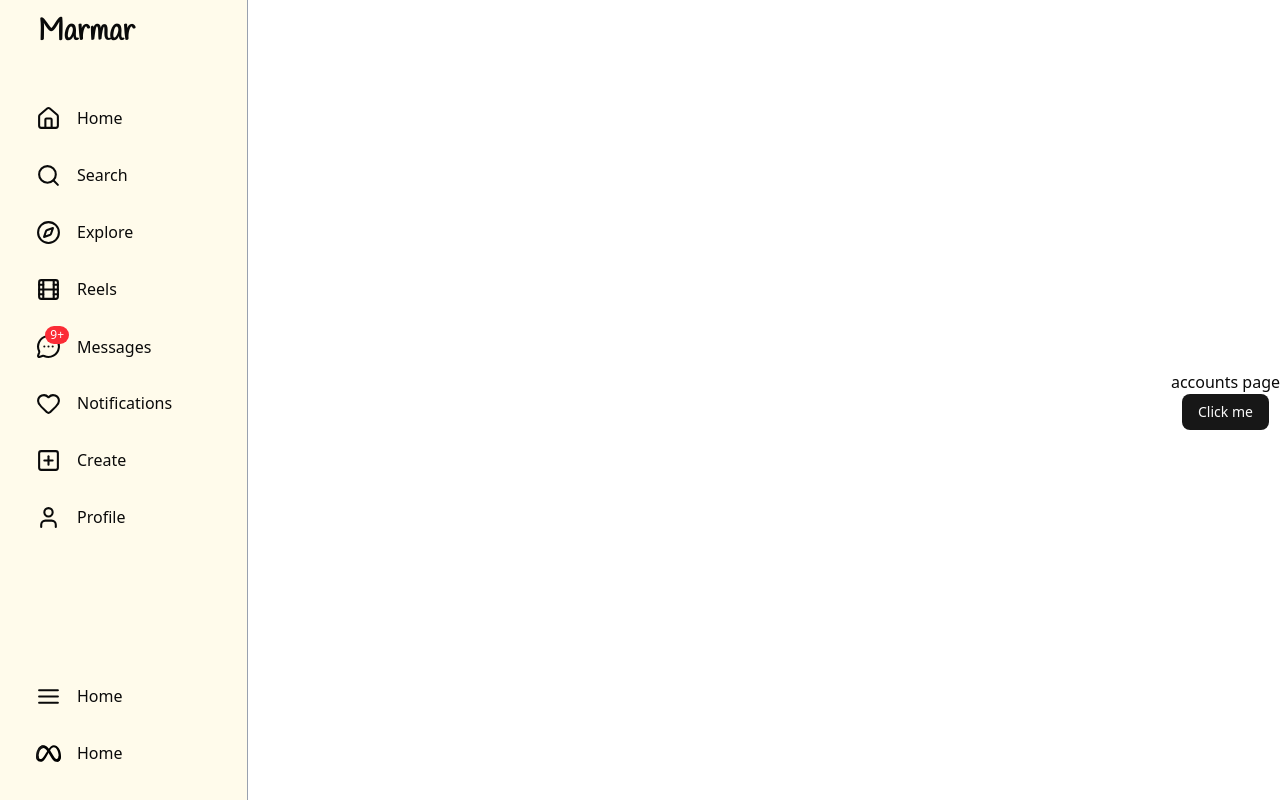
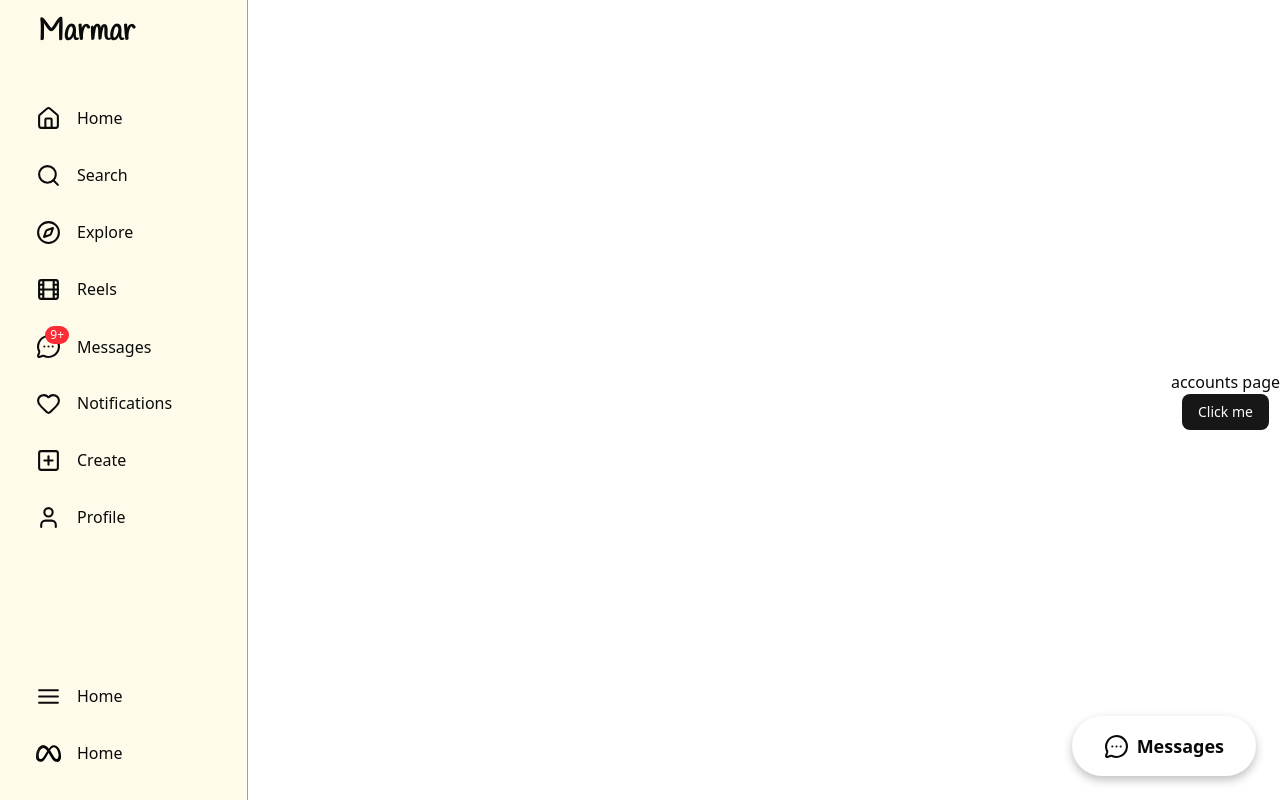
Before and after one commit to IkhMoh/Marmar, a Next.js app: page /accounts in a window 1280 px wide. Built offline with nearby package versions, Linux system fonts and the light colour scheme; no server answers.

Commit message:
adding messages icon

```diff
--- a/src/app/(main)/layout.tsx
+++ b/src/app/(main)/layout.tsx
@@ -1,5 +1,7 @@
 import SideBar from "@/components/server/SideBar";
 import NavBar from "@/components/server/NavBar";
+import { MessageCircleMore } from "lucide-react";
+import MessagesIcon from "@/components/client/MessagesIcon";
 
 export default function RootLayout({
   children,
@@ -12,6 +14,7 @@ export default function RootLayout({
       {children}
 
       <SideBar />
+      <MessagesIcon />
     </div>
   );
 }
--- /dev/null
+++ b/src/components/client/MessagesIcon.tsx
@@ -0,0 +1,17 @@
+"use client";
+import { usePathname } from "next/navigation";
+import { MessageCircleMore } from "lucide-react";
+
+export default function MessageButton() {
+  const pathname = usePathname();
+
+  // نخفي الزر في صفحة "/direct"
+  if (pathname === "/direct") return null;
+
+  return (
+    <div className="fixed bottom-6 right-6 flex items-center gap-2 px-8 py-4 rounded-full shadow-[0_4px_10px_rgba(0,0,0,0.25)] cursor-pointer hover:opacity-90 transition">
+      <MessageCircleMore size={25} />
+      <span className="font-bold text-lg">Messages</span>
+    </div>
+  );
+}
```
